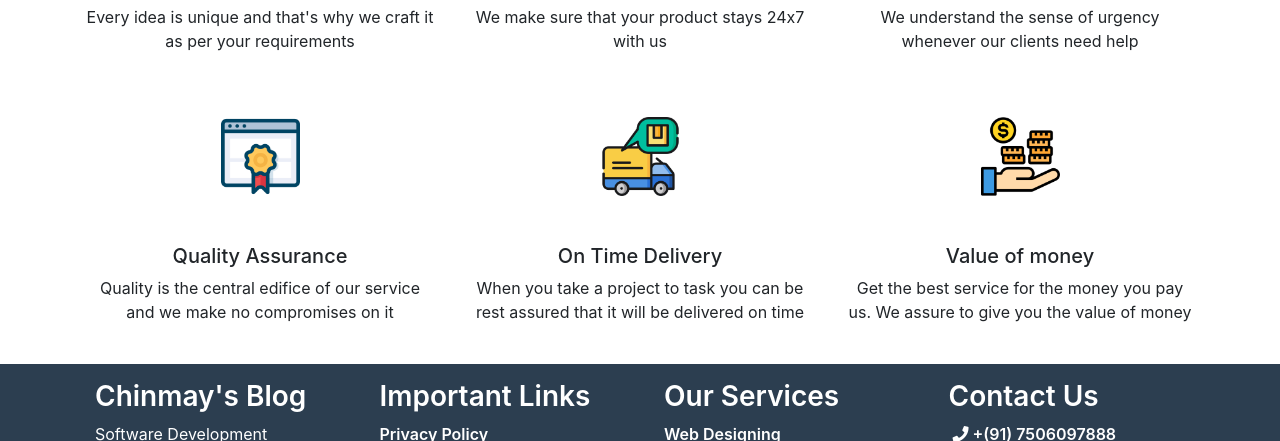
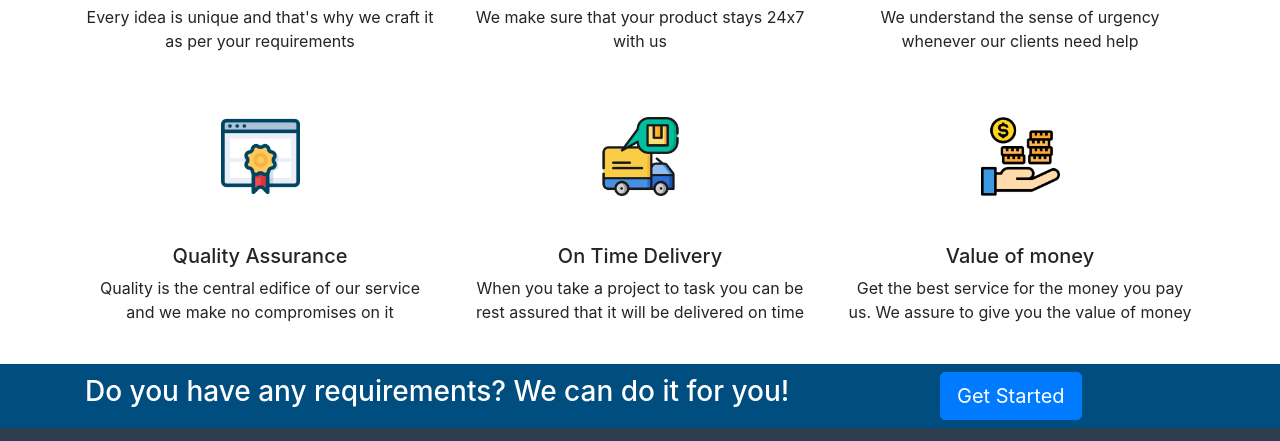
Before and after one commit to Grandolf49/website-hello-world, a plain HTML site: page index.html in a window 1280 px wide. Shown: the part 804-1245 px from the top of the page. Drawn offline with Linux system fonts and the light colour scheme.

Commit message:
Tutorial 11 in progress

```diff
--- a/css/style.css
+++ b/css/style.css
@@ -82,3 +82,8 @@ nav ul li a {
 .qualities-img {
     width: 175px;
 }
+
+.requirements-section {
+    background-color: #004d80;
+    color: white;
+}
--- a/index.html
+++ b/index.html
@@ -106,13 +106,13 @@
                 </div>
 
                 <div class="col-md-7">
-                    <img src="images/hero-img-half.jpg" alt="">
+                    <img class="img-fluid" src="images/hero-img-half.jpg" alt="">
                 </div>
             </div>
         </div>
     </section>
 
-    <!-- Our Qualities Section-->
+    <!-- Hero Section-->
     <section class="pt-3 pb-4">
         <div class="container">
 
@@ -178,6 +178,19 @@
                     <p>Get the best service for the money you pay us. We assure to give you the value of money</p>
                 </div>
 
+            </div>
+        </div>
+    </section>
+
+    <section class="requirements-section p1-1 pb-1 pt-md-2 pb-md-2">
+        <div class="container">
+            <div class="row align-items-center">
+                <div class="col-md-9">
+                    <h3>Do you have any requirements? We can do it for you!</h3>
+                </div>
+                <div class="col-md-3">
+                    <button class="btn btn-lg btn-primary">Get Started</button>
+                </div>
             </div>
         </div>
     </section>
```
